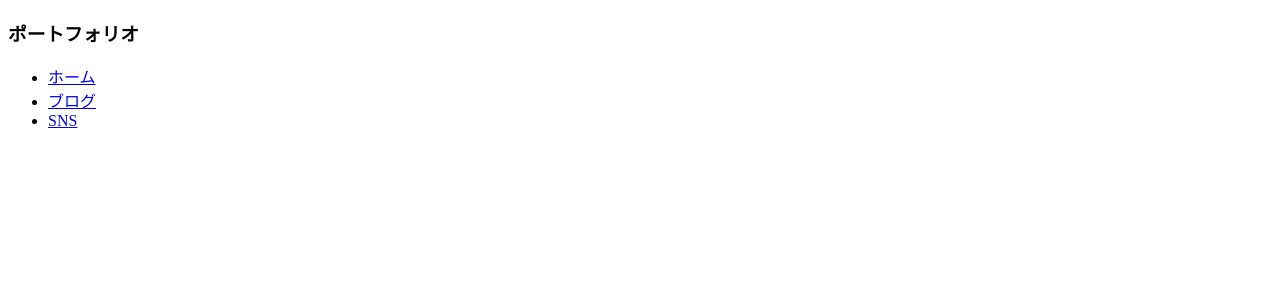
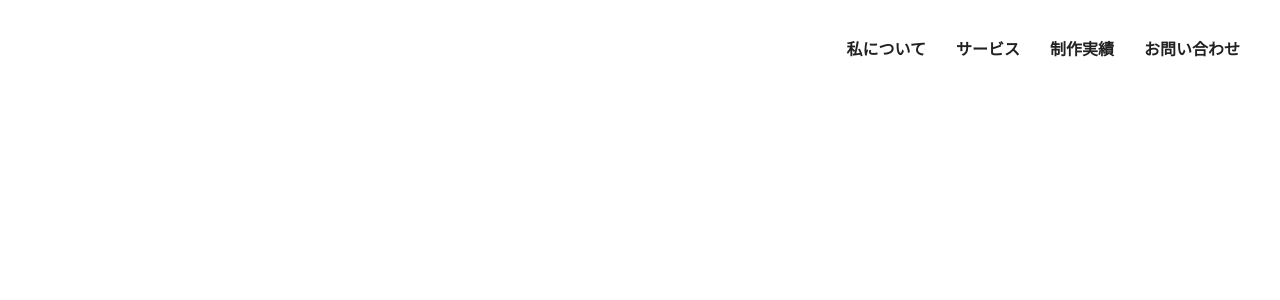
Before and after one commit to taisei-code/react-taisei-portfolio, a React (Create React App) app: page / in a window 1280 px wide. Shown: the top 300 px of the page. Built offline with nearby package versions, Linux system fonts and the light colour scheme.

Commit message:
headerスタイル適用

```diff
--- a/src/App.css
+++ /dev/null
@@ -1,3 +0,0 @@
-.App {
-  color: #000;
-}
--- a/src/App.jsx
+++ b/src/App.jsx
@@ -1,4 +1,5 @@
-import "./App.css";
+import "./css/reset.css";
+import "./css/style.css";
 import Header from "./components/Header";
 
 const App = () => {
--- a/src/components/Header.jsx
+++ b/src/components/Header.jsx
@@ -3,19 +3,19 @@
 const Header = () => {
   return (
     <>
-      <header>
-        <div className='logo'>
-          <h3>ポートフォリオ</h3>
+      <header className='header'>
+        <div className='header-inner'>
+          <h1 className='logo'></h1>
+          <nav>
+            <ul className="nav-list">
+              <li><a href="#about">私について</a></li>
+              <li><a href="#service">サービス</a></li>
+              <li><a href="#works">制作実績</a></li>
+              <li><a href="#contact">お問い合わせ</a></li>
+            </ul>
+          </nav>
         </div>
       </header>
-
-      <nav>
-        <ul>
-          <li><a href="#">ホーム</a></li>
-          <li><a href="#">ブログ</a></li>
-          <li><a href="#">SNS</a></li>
-        </ul>
-      </nav>
     </>
   )
 }
--- /dev/null
+++ b/src/css/reset.css
@@ -0,0 +1,102 @@
+/*
+html5doctor.com Reset Stylesheet
+v1.6.1
+Last Updated: 2010-09-17
+Author: Richard Clark - http://richclarkdesign.com
+Twitter: @rich_clark
+*/
+
+html, body, div, span, object, iframe,
+h1, h2, h3, h4, h5, h6, p, blockquote, pre,
+abbr, address, cite, code,
+del, dfn, em, img, ins, kbd, q, samp,
+small, strong, sub, sup, var,
+b, i,
+dl, dt, dd, ol, ul, li,
+fieldset, form, label, legend,
+table, caption, tbody, tfoot, thead, tr, th, td,
+article, aside, canvas, details, figcaption, figure,
+footer, header, hgroup, menu, nav, section, summary,
+time, mark, audio, video {
+    margin:0;
+    padding:0;
+    border:0;
+    outline:0;
+    font-size:100%;
+    vertical-align:baseline;
+    background:transparent;
+}
+
+body {
+    line-height:1;
+}
+
+article,aside,details,figcaption,figure,
+footer,header,hgroup,menu,nav,section {
+    display:block;
+}
+
+nav ul {
+    list-style:none;
+}
+
+blockquote, q {
+    quotes:none;
+}
+
+blockquote:before, blockquote:after,
+q:before, q:after {
+    content:'';
+    content:none;
+}
+
+a {
+    margin:0;
+    padding:0;
+    font-size:100%;
+    vertical-align:baseline;
+    background:transparent;
+}
+
+/* change colours to suit your needs */
+ins {
+    background-color:#ff9;
+    color:#000;
+    text-decoration:none;
+}
+
+/* change colours to suit your needs */
+mark {
+    background-color:#ff9;
+    color:#000;
+    font-style:italic;
+    font-weight:bold;
+}
+
+del {
+    text-decoration: line-through;
+}
+
+abbr[title], dfn[title] {
+    border-bottom:1px dotted;
+    cursor:help;
+}
+
+table {
+    border-collapse:collapse;
+    border-spacing:0;
+}
+
+/* change border colour to suit your needs */
+hr {
+    display:block;
+    height:1px;
+    border:0;
+    border-top:1px solid #cccccc;
+    margin:1em 0;
+    padding:0;
+}
+
+input, select {
+    vertical-align:middle;
+}
--- /dev/null
+++ b/src/css/style.css
@@ -0,0 +1,51 @@
+html {
+  font-size: 62.5%;
+}
+
+body {
+  font-family:  YakuHanJP, sans-serif, YuGothic,'Yu Gothic','Hiragino Kaku Gothic ProN','ヒラギノ角ゴ ProN W3','メイリオ', Meiryo,sans-serif;
+  font-size: 1.6rem;
+  color: #212121;
+}
+
+a {
+  color: #212121;
+  text-decoration: none;
+}
+
+a:hover {
+  cursor: pointer;
+}
+
+.header {
+  width: 100%;
+  position: fixed;
+  left: 0;
+  top: 0;
+  z-index: 100;
+}
+
+.header-inner {
+  width: 1200px;
+  max-width: 100%;
+  margin: 0 auto;
+  display: flex;
+  justify-content: flex-end;
+  align-items: center;
+  height: 100px;
+}
+
+.nav-list {
+  display: flex;
+  align-items: center;
+}
+
+.nav-list li:not(:first-child) {
+  margin-left: 30px;
+}
+
+.nav-list li a {
+  font-size: 1.6rem;
+  font-weight: bold;
+  position: relative;
+}
```
